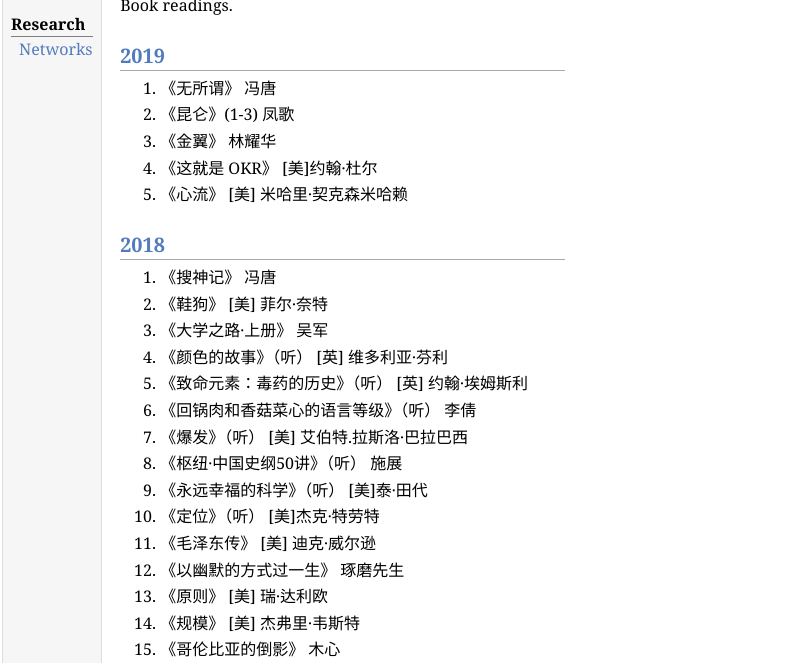
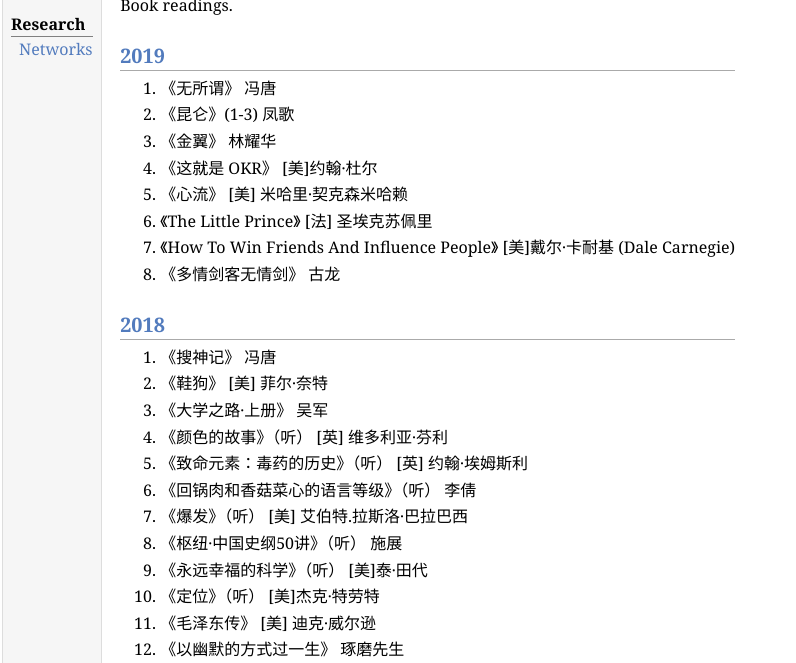
Before and after one commit to fs302/FindShine.com, a plain HTML site: page FindShine/me/reading.html in a window 1280 px wide. Shown: the part 103-766 px from the top of the page, without its empty margins (0-796 px from the left). Drawn offline with Linux system fonts and the light colour scheme.

Commit message:
add readings

```diff
--- a/FindShine/me/reading.html
+++ b/FindShine/me/reading.html
@@ -34,6 +34,12 @@
 <li><p>《这就是 OKR》 [美]约翰·杜尔</p>
 </li>
 <li><p>《心流》 [美] 米哈里·契克森米哈赖 </p>
+</li>
+<li><p>《The Little Prince》 [法] 圣埃克苏佩里</p>
+</li>
+<li><p>《How To Win Friends And Influence People》 [美]戴尔·卡耐基 (Dale Carnegie)</p>
+</li>
+<li><p>《多情剑客无情剑》 古龙</p>
 </li>
 </ol>
 <h2>2018</h2>
@@ -179,7 +185,7 @@
 </ol>
 <div id="footer">
 <div id="footer-text">
-Page generated 2019-04-08 13:52:36 CST, by <a href="http://jemdoc.jaboc.net/">jemdoc</a>.
+Page generated 2019-07-15 19:02:54 CST, by <a href="http://jemdoc.jaboc.net/">jemdoc</a>.
 </div>
 </div>
 </td>
```
Also changed, not shown: 1 other file.
